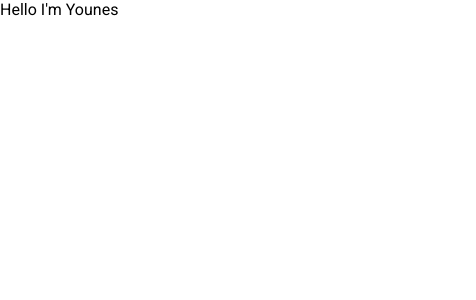
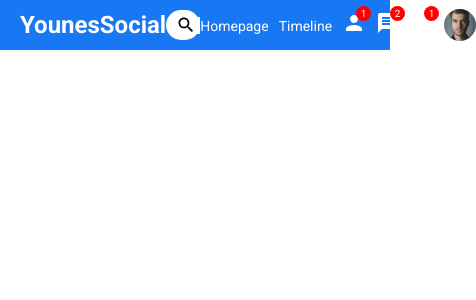
Before and after one commit to UnesABA/mern-auth-client, a React (Vite) app in the folder my-app/: page / in a window 390 px wide. Shown: the top 300 px of the page, 476 px wide, since content can reach past the window. Built offline with nearby package versions, Linux system fonts and the light colour scheme.

Commit message:
add Topbar component with responsive design and MUI icons

```diff
--- a/my-app/src/App.jsx
+++ b/my-app/src/App.jsx
@@ -1,10 +1,9 @@
+import Topbar from "./components/topbar/Topbar"
+
 function App() {
-
   return (
     <>
-      <div>
-        Hello I'm Younes
-      </div>
+      <Topbar />
     </>
   )
 }
--- /dev/null
+++ b/my-app/src/components/topbar/Topbar.jsx
@@ -0,0 +1,42 @@
+import "./topbar.css"
+import { Search, Person, Chat, Notifications } from "@mui/icons-material"
+
+function Topbar() {
+  return (
+    <div className="topbarContainer">
+      <div className="topbarLeft">
+        <span className="logo">YounesSocial</span>
+
+      </div>
+      <div className="topbarCenter">
+        <div className="searchbar">
+          <Search className= "searchIcon"/>
+          <input placeholder= "Search for friends, posts or videos" className="searchInput" />
+        </div>
+      </div>
+      <div className="topbarRight">
+        <div className="topbarLinks">
+          <span className="topbarLink">Homepage</span>
+          <span className="topbarLink">Timeline</span>
+        </div>
+        <div className="topbarIcons">
+          <div className="topbarIconItem">
+            <Person />
+            <span className="tobarIconBadge">1</span>
+          </div>
+          <div className="topbarIconItem">
+            <Chat />
+            <span className="tobarIconBadge">2</span>
+          </div>
+          <div className="topbarIconItem">
+            <Notifications />
+            <span className="tobarIconBadge">1</span>
+          </div>
+        </div>
+        <img src="/assets/person/simon.jpg" alt="" className="topbarImg" />
+      </div>
+    </div>
+  )
+}
+
+export default Topbar
--- /dev/null
+++ b/my-app/src/components/topbar/topbar.css
@@ -0,0 +1,95 @@
+.topbarContainer{
+  background-color: #1877f2;
+  height          : 50px;
+  width           : 100%;
+  display         : flex;
+  align-items     : center;
+  position        : sticky;
+  top             : 0;
+}
+
+.topbarLeft{
+  flex: 3;
+}
+
+.logo{
+  font-size  : 24px;
+  margin-left: 20px;
+  font-weight: bold;
+  color      : white;
+  cursor     : pointer;
+}
+
+.searchbar{
+  background-color: white;
+  width           : 100%;
+  height          : 30px;
+  border-radius   : 30px;
+  display         : flex;
+  align-items     : center;
+}
+
+.searchIcon{
+  font-size  : 20px !important;
+  margin-left: 10px;
+}
+
+.searchInput{
+  border: none;
+  width : 70%;
+}
+
+.searchInput:focus{
+  outline: none;
+}
+
+.topbarCenter{
+  flex: 5;
+}
+
+.topbarRight{
+  flex           : 4;
+  display        : flex;
+  align-items    : center;
+  justify-content: space-around;
+  color          : white;
+}
+
+.topbarLink{
+  margin-right: 10px;
+  font-size   : 14px;
+  cursor      : pointer;
+}
+
+.topbarIcons{
+  display: flex;
+}
+
+.topbarIconItem{
+  margin-right: 10px;
+  position    : relative;
+  cursor      : pointer;
+}
+
+.tobarIconBadge{
+  width           : 15px;
+  height          : 15px;
+  background-color: red;
+  border-radius   : 50%;
+  color           : white;
+  position        : absolute;
+  top             : -5px;
+  right           : -5px;
+  font-size       : 10px;
+  display         : flex;
+  align-items     : center;
+  justify-content : space-around;
+}
+
+.topbarImg{
+  height       : 32px;
+  width        : 32px;
+  border-radius: 50%;
+  cursor       : pointer;
+  object-fit   : cover;
+}
```
Also changed, not shown: package.json (added, +8 -0 lines), my-app/public/assets/person/simon.jpg (added), 1 other file (tests, documents, lock files or other folders).
